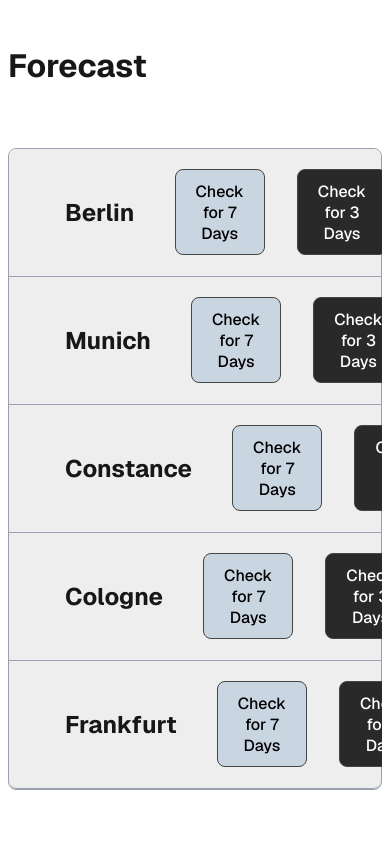
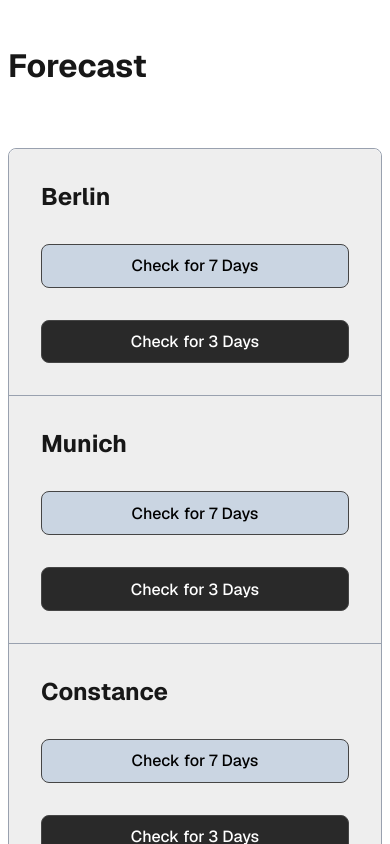
Before and after one commit to rajatsharma/wetter-challenge, a Next.js app: page /forecast in a window 390 px wide. Shown: the top 844 px of the page. Built offline with nearby package versions, Linux system fonts and the light colour scheme.

Commit message:
Add media queries

```diff
--- a/src/app/forecast/3-days/[locationCode]/page.tsx
+++ b/src/app/forecast/3-days/[locationCode]/page.tsx
@@ -37,9 +37,6 @@ export async function generateMetadata({
 
 export const revalidate = 3600;
 export default async function Page({ params }: { params: Params }) {
-  // Loader could appear when the cache is revalidating
-  // Uncomment the line below to forcefully suspend this component and check if Loader doesn't affect CLS
-  // await new Promise((r) => setTimeout(r, 1000));
   const { locationCode } = await params;
   const location = await getLocationData(locationCode);
   const weather = await getWeatherData(location.coordinates);
--- a/src/app/forecast/layout.module.css
+++ b/src/app/forecast/layout.module.css
@@ -35,6 +35,22 @@
   }
 
   & > * {
-    margin: 1em;
+    margin: 1rem;
   }
 }
+
+@media (max-width: 500px) {
+  .cityPanel {
+    padding: 1rem;
+    height: auto;
+    flex-direction: column;
+    align-items: stretch;
+  }
+
+  .footerContainer {
+    display: flex;
+    flex-direction: column;
+    align-items: stretch;
+    margin-top: 2rem;
+  }
+}
--- a/src/app/forecast/layout.tsx
+++ b/src/app/forecast/layout.tsx
@@ -1,7 +1,7 @@
-import React, { ReactNode, Suspense } from "react";
+import React, { ReactNode } from "react";
 import styles from "./layout.module.css";
 
-export default function Layout({ children }: { children: ReactNode }) {
+const ForecastLayout: React.FC<{ children: ReactNode }> = ({ children }) => {
   // We are not using Streaming here because Suspense is causing Metadata tags to be rendered in <body>
   // instead of <head> more info: https://github.com/vercel/next.js/issues/46738
   // and https://github.com/vercel/next.js/discussions/35847
@@ -10,4 +10,6 @@ export default function Layout({ children }: { children: ReactNode }) {
     <div className={styles.container}>{children}</div>
     // </Suspense>
   );
-}
+};
+
+export default ForecastLayout;
--- a/src/components/Header/Header.module.css
+++ b/src/components/Header/Header.module.css
@@ -2,10 +2,7 @@
   display: flex;
   justify-content: space-between;
   margin-bottom: 1.5rem;
-
-  & > * {
-    align-self: center;
-  }
+  align-items: center;
 }
 
 .title {
@@ -14,3 +11,10 @@
   color: var(--foreground);
   padding: 1rem 0;
 }
+
+@media (max-width: 500px) {
+  .container {
+    flex-direction: column;
+    align-items: stretch;
+  }
+}
--- a/src/components/LinkButton/LinkButton.module.css
+++ b/src/components/LinkButton/LinkButton.module.css
@@ -42,3 +42,9 @@
 .primary:hover {
   background-color: var(--btn-secondary-bg-hover);
 }
+
+@media (max-width: 500px) {
+  .linkButton {
+    font-size: 1rem;
+  }
+}
--- a/src/components/WeatherForecast/WeatherForecast.module.css
+++ b/src/components/WeatherForecast/WeatherForecast.module.css
@@ -17,10 +17,6 @@
     "heading icon temperature handle"
     "heading icon temperature handle"
     "subheading icon forecast handle";
-
-  & > * {
-    display: flex;
-  }
 }
 
 .accordion {
@@ -52,11 +48,13 @@
 }
 
 .heading {
+  display: flex;
   grid-area: heading;
   text-transform: capitalize;
 }
 
 .subheading {
+  display: flex;
   grid-area: subheading;
   margin: inherit;
 }
@@ -114,3 +112,26 @@
     }
   }
 }
+
+@media (max-width: 500px) {
+  .container {
+    font-size: 1rem;
+    padding: 0.5rem;
+    grid-template-columns: 1fr 1fr 1fr;
+    grid-template-rows: 1fr 1fr 1fr;
+
+    grid-template-areas:
+      "heading icon temperature handle"
+      "subheading icon temperature handle"
+      "forecast forecast forecast .";
+  }
+
+  .heading {
+    margin: 0.5rem 0;
+    align-self: end;
+  }
+
+  .subheading {
+    align-self: center;
+  }
+}
```
Also changed, not shown: src/components/WeatherForecast/WeatherAccordion.tsx (+6 -3 lines), src/components/WeatherForecast/WeatherDisclosure.tsx (+5 -3 lines).
